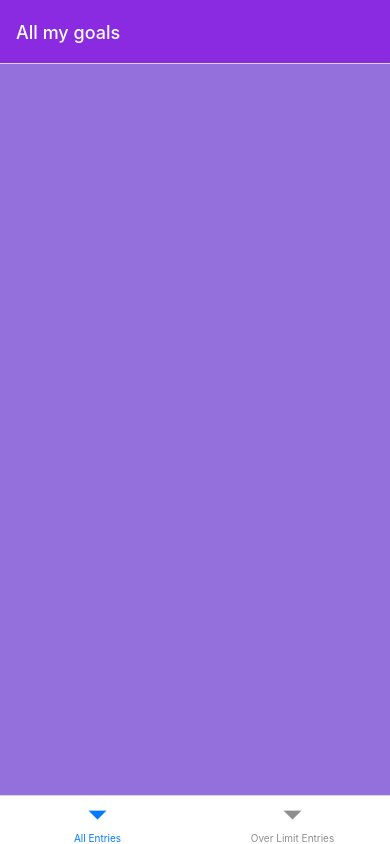
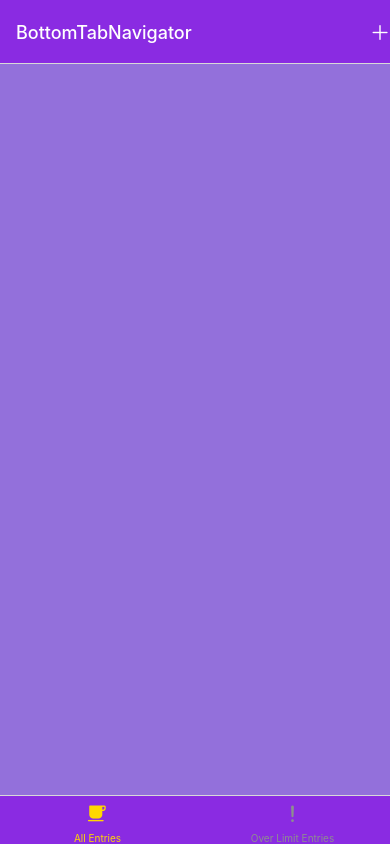
Before and after one commit to Boriswaikin/CS5520Spring2023-Assignment2, a React Native app: screen /BottomTabNavigator in a window 390 px wide. Built offline with nearby package versions, Linux system fonts and the light colour scheme.

Commit message:
update bottom tab to show the tabBarIcon and update tabBarColor, also update the App.js to show the pressable button

```diff
--- a/App.js
+++ b/App.js
@@ -2,7 +2,8 @@ import { StyleSheet, Text, View } from 'react-native';
 import {NavigationContainer} from '@react-navigation/native';
 import { createNativeStackNavigator } from '@react-navigation/native-stack';
 import BottomTabNavigator from './navigation/BottomTabNavigator';
-
+import PressableButton from './components/PressableButton';
+import { AntDesign } from '@expo/vector-icons';
 const Stack = createNativeStackNavigator();
 
 export default function App() {
@@ -18,8 +19,21 @@ export default function App() {
           fontSize:18
         }
         }}>
-        <Stack.Screen name="BottomTabNavigator" component={BottomTabNavigator}
-        options={{title:"All my goals"}} />
+        <Stack.Screen
+          name="BottomTabNavigator"
+          component={BottomTabNavigator}
+          options={{
+          headerRight: ()=>{
+            return <PressableButton
+            customizedStyle={{backgroundColor:'blueviolet'}}
+            buttonPressed={()=>console.log("iconpressed")}
+            pressedStyle={{
+                backgroundColor:'blueviolet'
+            }}>
+            <AntDesign name = 'plus' size={20} color = "white"/>
+            </PressableButton>
+            }}}
+        />
       </Stack.Navigator>
     </NavigationContainer>
   );
--- /dev/null
+++ b/components/PressableButton.js
@@ -0,0 +1,30 @@
+//Type rnfe
+import { View, Text ,Pressable,StyleSheet} from 'react-native'
+import React from 'react'
+
+export default function PressableButton(
+
+     {buttonPressed,customizedStyle,pressedStyle,children}
+    // props,
+){
+    return (
+        <Pressable
+        style= {({pressed})=>{
+            return [
+            styles.pressableDefault,
+            customizedStyle,
+            pressed && pressedStyle]}}
+            onPress={buttonPressed}>
+            {children}
+        </Pressable>
+    )
+}
+
+const styles = StyleSheet.create({
+    pressableDefault: {
+        backgroundColor:'red'
+    },
+    pressedStyle:{
+        backgroundColor:'pink'
+    }
+})
--- a/navigation/BottomTabNavigator.js
+++ b/navigation/BottomTabNavigator.js
@@ -2,13 +2,42 @@ import { createBottomTabNavigator } from '@react-navigation/bottom-tabs';
 
 import AllEntries from '../screens/AllEntries';
 import OverLimitEntries from '../screens/OverLimitEntries';
-
+import Ionicons from 'react-native-vector-icons/Ionicons';
+import PressableButton from '../components/PressableButton'
+import { AntDesign } from '@expo/vector-icons';
 const Tab = createBottomTabNavigator();
 
 export default function BottomTabNavigator() {
+
     return (
-        <Tab.Navigator screenOptions={{headerShown:false}}>
-            <Tab.Screen name="All Entries" component={AllEntries} />
+        <Tab.Navigator screenOptions={({route})=>({
+            headerShown:false,
+            tabBarActiveTintColor:'gold',
+            tabBarStyle:{backgroundColor:'blueviolet'},
+            tabBarIcon: ({color,focused})=>{
+                var iconName;
+                if(route.name === "All Entries"){
+                    iconName = focused ? 'md-cafe' : 'md-cafe-outline'
+                }
+                if(route.name === "Over Limit Entries"){
+                    iconName = focused ? 'md-alert-sharp' : 'md-alert-outline'
+                }
+                return <Ionicons name={iconName} size={22} color={color}/>},
+            headerRight: ()=>{
+                return <PressableButton
+                customizedStyle={{backgroundColor:'black'}}
+                buttonPressed={()=>console.log("iconpressed")}
+                pressedStyle={{
+                    backgroundColor:'black'
+                }}>
+                <AntDesign name = "warning" size={30} color = "black"/>
+                </PressableButton>
+                }
+            }
+            )
+            }
+            >
+            <Tab.Screen name="All Entries" component={AllEntries}/>
             <Tab.Screen name="Over Limit Entries" component={OverLimitEntries} />
       </Tab.Navigator>
     )
--- a/screens/OverLimitEntries.js
+++ b/screens/OverLimitEntries.js
@@ -10,7 +10,7 @@ export default function OverLimitEntries() {
     const styles = StyleSheet.create({
         container: {
           flex: 1,
-          backgroundColor: 'mediumpurple',
+          backgroundColor: 'red',
           alignItems: 'stretch',
           justifyContent: 'center',
         },
```
Also changed, not shown: screens/AllEntries.js (+3 -4 lines).
